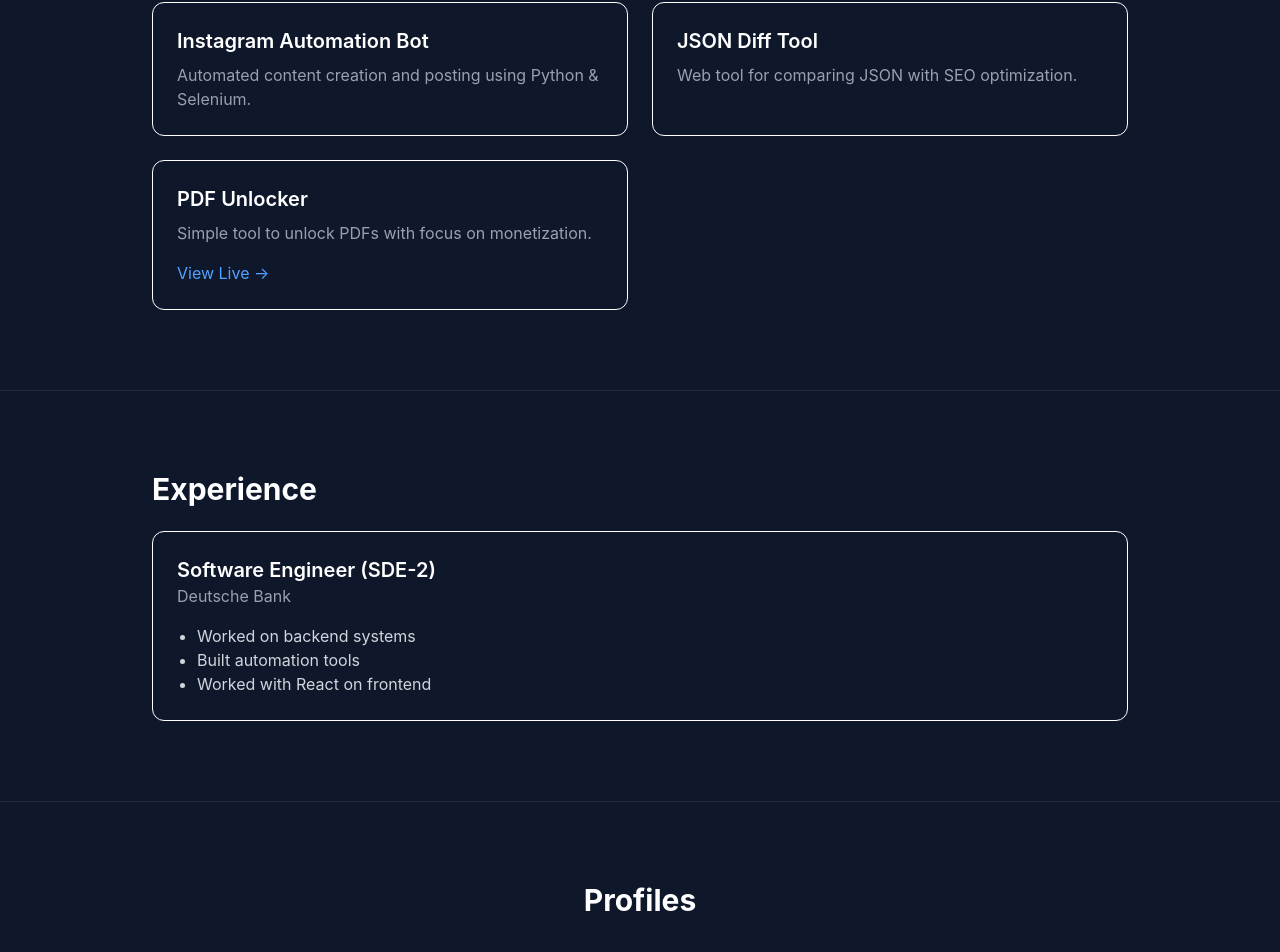
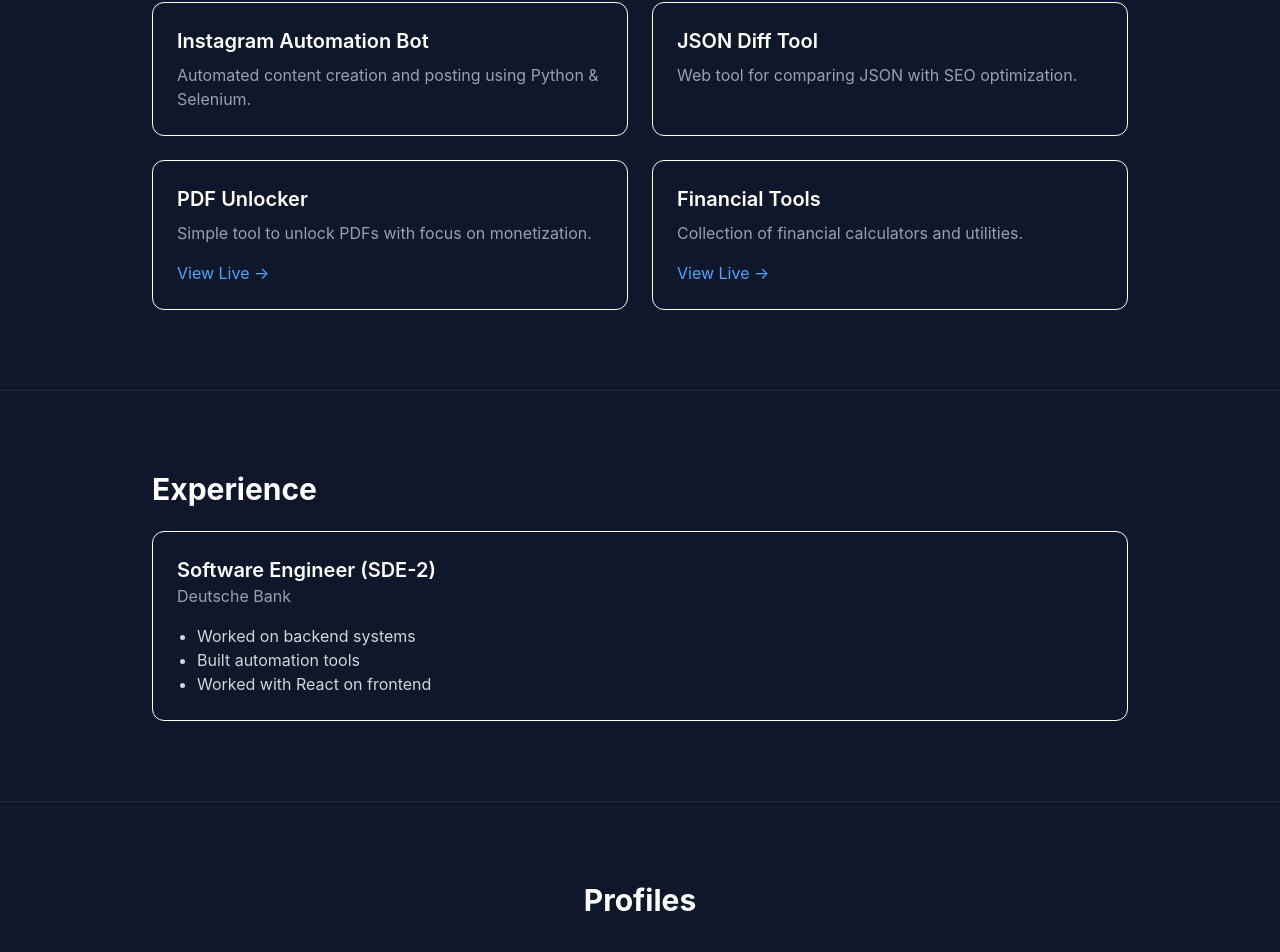
Before and after one commit to divyanshu1150/portfolio, a React (Vite) app in the folder portfolio/: page / in a window 1280 px wide. Shown: the part 1267-2219 px from the top of the page. Built offline with nearby package versions, Linux system fonts and the light colour scheme.

Commit message:
added finance project

```diff
--- a/portfolio/src/components/Projects.jsx
+++ b/portfolio/src/components/Projects.jsx
@@ -11,6 +11,11 @@ const projects = [
     title: "PDF Unlocker",
     desc: "Simple tool to unlock PDFs with focus on monetization.",
     link: "https://pdf.divyanshuagarwal.com",
+  },
+  {
+    title: "Financial Tools",
+    desc: "Collection of financial calculators and utilities.",
+    link: "https://finance.divyanshuagarwal.com",
   },
 ];
 
```
